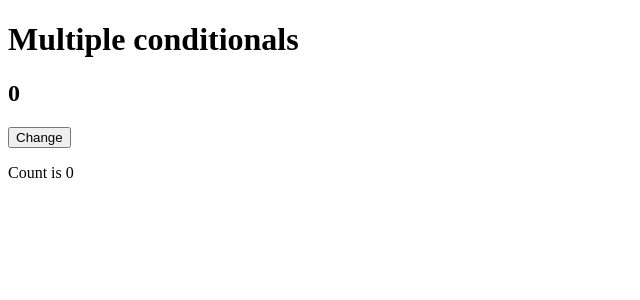
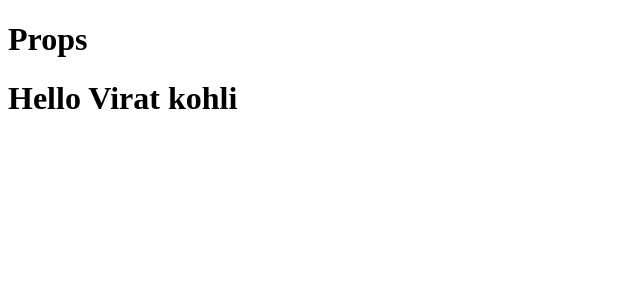
Before and after one commit to Apoorv-Saxena08/reactOne, a React (Vite) app: page / in a window 1280 px wide. Shown: the top 300 px of the page, without its empty margins (0-640 px from the left). Built offline with nearby package versions, Linux system fonts and the light colour scheme.

Commit message:
Learning Props

```diff
--- a/src/App.jsx
+++ b/src/App.jsx
@@ -1,32 +1,17 @@
 import { use, useState } from "react"
 import Header,{Profile} from "./Header"
+import User from "./User"
 
 // function click(){
 //   alert("Bhaar vala");
 // }
 
 function Apoorv(){
-  const [count,setCount] = useState(0);
-
-  const change =()=>{
-    setCount(count+1)
-  }
-
 
   return (
     <>
-      <h1>Multiple conditionals</h1>
-      <h2>{count}</h2>
-
-      <button onClick={change}>Change</button>
-
-      {
-        count==0?<p>Count is 0</p>
-        :count == 1?<p>Count is 1</p>
-        :count == 2?<p>Count is 2</p>
-        :<p>Count aapse se bhaar ho gya</p>
-      }
-
+    <h1>Props</h1>
+    <User name={"Virat kohli"} />
     </>
   )
 }
--- /dev/null
+++ b/src/User.jsx
@@ -0,0 +1,9 @@
+function User(props){
+    return(
+        <>
+        <h1>Hello {props.name}</h1>
+        </>
+    )
+}
+
+export default User;
```
